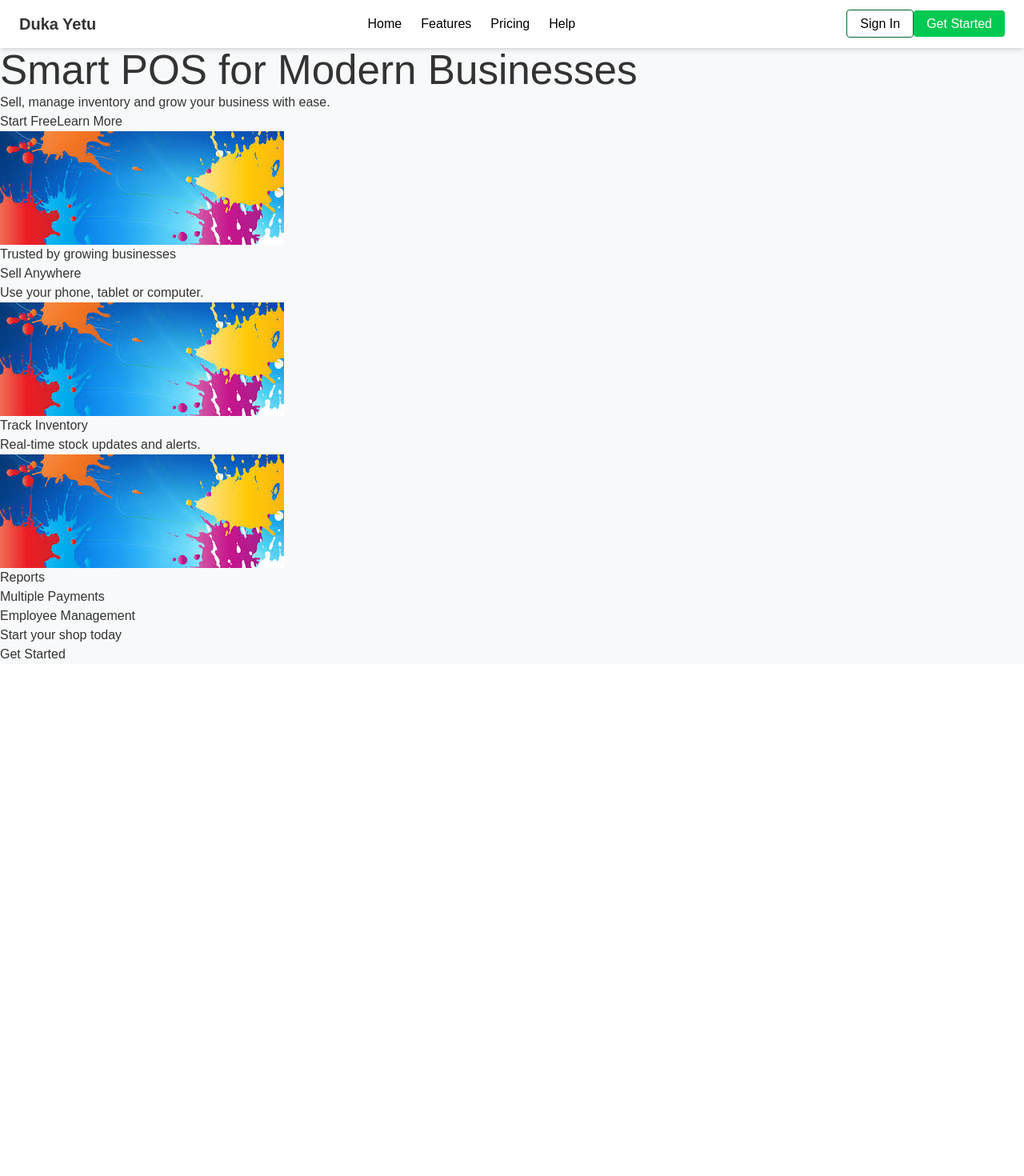
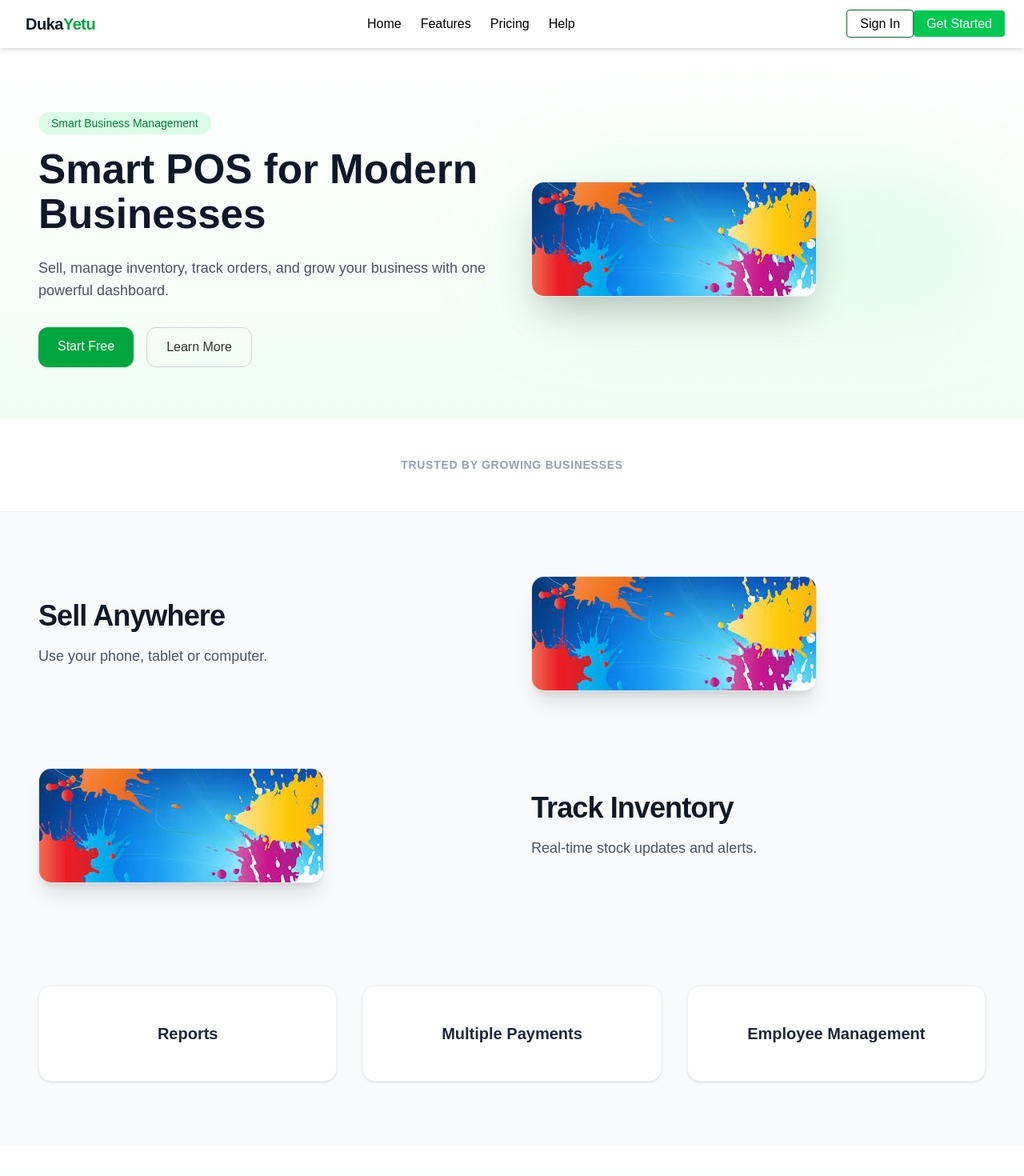
Before and after one commit to John-M23/Duka-Yetu, a React (Vite) app: page / in a window 1280 px wide. Shown: the top 1470 px of the page at 80% size. Before the commit the page ends 830 px from the top, so only its background shows below. Built offline with nearby package versions, Linux system fonts and the light colour scheme.

Commit message:
Changed The home Layout ,tried adding a logo picture

```diff
--- a/src/components/Header.jsx
+++ b/src/components/Header.jsx
@@ -1,4 +1,5 @@
 import { Link, useNavigate } from "react-router-dom";
+import logo from "../assets/logo.png";
 export default function Header(){
     const navigate = useNavigate();
 
@@ -14,8 +15,20 @@ export default function Header(){
         }
     };
     return(
-        <header className="bg-white shadow-md px-6 py-4 flex items-center justify-between" >
-       <div className="text-xl font-bold cursor-pointer">Duka Yetu</div>
+        <header className="bg-white shadow-md px-6 py-4 flex items-center justify-between sticky top-0 " >
+<Link to="/" className="flex items-center gap-3 pl-2 group focus:outline-none">
+  {/* The Logo Icon */}
+  {/* <img
+    src={logo}
+    alt="Duka Yetu Logo"
+    className="h-9 w-auto object-contain transition-transform duration-200 group-hover:scale-105"
+  /> */}
+
+  {/* The Brand Name Text */}
+  <span className="text-xl font-bold tracking-tight text-gray-900">
+    Duka<span className="text-green-600">Yetu</span>
+  </span>
+</Link>
         <nav className="flex gap-6 items-center ">
             <Link to="/" className="text-black hover:text-green-800  hover:underline">Home</Link>
             <a href="#features" onClick={handleFeaturesClick} className="text-black hover:text-green-800 hover:underline">Features</a>
--- a/src/pages/Home.jsx
+++ b/src/pages/Home.jsx
@@ -8,67 +8,149 @@ export default function Home() {
     <>
       <Header />
 
-      <main className="home">
+      <main>
 
         {/* HERO */}
-        <section className="hero">
-          <div className="hero-text">
-            <h1>Smart POS for Modern Businesses</h1>
-            <p>Sell, manage inventory and grow your business with ease.</p>
 
-            <div className="hero-buttons">
-              <Link to="/register" className="primary">
+<section className="pt-20 pb-16 bg-gradient-to-b from-white to-green-50">
+  <div className="max-w-7xl mx-auto px-6 lg:px-12 flex flex-col-reverse lg:flex-row items-center gap-12">
+
+    {/* LEFT SIDE */}
+    <div className="flex-1 text-center lg:text-left">
+
+      {/* Badge */}
+      <span className="inline-block px-4 py-1 mb-4 text-sm font-medium text-green-700 bg-green-100 rounded-full">
+        Smart Business Management
+      </span>
+
+      {/* Heading */}
+      <h1 className="text-4xl md:text-5xl lg:text-6xl font-bold leading-tight text-gray-900">
+        Smart POS for Modern Businesses
+      </h1>
+
+      {/* Description */}
+      <p className="mt-6 text-lg text-gray-600 max-w-xl">
+        Sell, manage inventory, track orders, and grow your business with one powerful dashboard.
+      </p>
+
+      {/* Buttons */}
+      <div className="flex flex-col sm:flex-row gap-4 mt-8 justify-center lg:justify-start">
+
+        <Link
+          to="/register"
+          className="px-6 py-3 text-white bg-green-600 rounded-xl shadow-sm hover:bg-green-700 transition duration-300"
+        >
           Start Free
         </Link>
-              <button className="secondary" onClick={() => document.getElementById('features')?.scrollIntoView({ behavior: 'smooth' })}>Learn More</button>
+
+        <button
+          onClick={() =>
+            document
+              .getElementById("features")
+              ?.scrollIntoView({ behavior: "smooth" })
+          }
+          className="px-6 py-3 border border-gray-300 rounded-xl hover:bg-gray-100 transition duration-300"
+        >
+          Learn More
+        </button>
+
       </div>
     </div>
 
-          <div className="hero-image">
-            <img src={heroImage} alt="POS preview" />
+    {/* RIGHT SIDE */}
+    <div className="flex-1 relative">
+
+      {/* Glow Effect */}
+      <div className="absolute inset-0 bg-green-300/20 blur-3xl rounded-full"></div>
+
+      {/* Dashboard Image */}
+      <img
+        src={heroImage}
+        alt="POS preview"
+        className="relative rounded-2xl shadow-2xl border border-gray-200"
+      />
+    </div>
+
   </div>
 </section>
 
+
+
  {/* TRUST */}
-        <section className="trust">
-          <p>Trusted by growing businesses</p>
+<section className="py-12 bg-white text-center border-b border-gray-100">
+  <p className="text-sm font-semibold tracking-wider text-gray-400 uppercase">
+    Trusted by growing businesses
+  </p>
 </section>
 
-        {/* FEATURES */}
-        <section id="features">
-        <section className="feature" >
-          <div className="text">
-            <h2>Sell Anywhere</h2>
-            <p>Use your phone, tablet or computer.</p>
+{/* FEATURES CONTAINER */}
+<section id="features" className="py-20 bg-gray-50 space-y-24">
+
+  {/* Feature 1: Sell Anywhere */}
+  <div className="max-w-7xl mx-auto px-6 lg:px-12 flex flex-col lg:flex-row items-center gap-12">
+    <div className="flex-1 text-center lg:text-left">
+      <h2 className="text-3xl md:text-4xl font-bold text-gray-900 tracking-tight">
+        Sell Anywhere
+      </h2>
+      <p className="mt-4 text-lg text-gray-600 max-w-md mx-auto lg:mx-0">
+        Use your phone, tablet or computer.
+      </p>
+    </div>
+    <div className="flex-1">
+      <img
+        src={heroImage}
+        alt="POS preview"
+        className="rounded-2xl shadow-xl border border-gray-200 bg-white"
+      />
+    </div>
   </div>
 
-          <div className="image">
-            <img src={heroImage} alt="POS preview" />
+  {/* Feature 2: Track Inventory (Reversed on Desktop) */}
+  <div className="max-w-7xl mx-auto px-6 lg:px-12 flex flex-col lg:flex-row-reverse items-center gap-12">
+    <div className="flex-1 text-center lg:text-left">
+      <h2 className="text-3xl md:text-4xl font-bold text-gray-900 tracking-tight">
+        Track Inventory
+      </h2>
+      <p className="mt-4 text-lg text-gray-600 max-w-md mx-auto lg:mx-0">
+        Real-time stock updates and alerts.
+      </p>
+    </div>
+    <div className="flex-1">
+      <img
+        src={heroImage}
+        alt="POS preview"
+        className="rounded-2xl shadow-xl border border-gray-200 bg-white"
+      />
+    </div>
+  </div>
+
+  {/* FEATURE GRID */}
+  <div className="max-w-7xl mx-auto px-6 lg:px-12 grid grid-cols-1 md:grid-cols-3 gap-8 pt-8">
+    <div className="p-8 bg-white rounded-2xl shadow-sm border border-gray-100 hover:shadow-md transition duration-300 font-semibold text-xl text-gray-800 text-center flex items-center justify-center min-h-[120px]">
+      Reports
+    </div>
+    <div className="p-8 bg-white rounded-2xl shadow-sm border border-gray-100 hover:shadow-md transition duration-300 font-semibold text-xl text-gray-800 text-center flex items-center justify-center min-h-[120px]">
+      Multiple Payments
+    </div>
+    <div className="p-8 bg-white rounded-2xl shadow-sm border border-gray-100 hover:shadow-md transition duration-300 font-semibold text-xl text-gray-800 text-center flex items-center justify-center min-h-[120px]">
+      Employee Management
+    </div>
   </div>
 </section>
 
-        <section className="feature reverse">
-          <div className="text">
-            <h2>Track Inventory</h2>
-            <p>Real-time stock updates and alerts.</p>
+{/* CALL TO ACTION (CTA) */}
+<section className="py-20 bg-gradient-to-t from-green-50 to-white text-center px-6">
+  <div className="max-w-4xl mx-auto">
+    <h2 className="text-3xl md:text-4xl lg:text-5xl font-bold text-gray-900 tracking-tight">
+      Start your shop today
+    </h2>
+    <button
+      onClick={() => navigate("/register")}
+      className="mt-8 inline-block px-8 py-4 bg-green-600 text-white font-medium text-lg rounded-xl shadow-md hover:bg-green-700 transition duration-300 cursor-pointer"
+    >
+      Get Started
+    </button>
   </div>
-
-          <div className="image">
-            <img src={heroImage} alt="POS preview" />
-          </div>
-        </section>
-
-        {/* FEATURE GRID */}
-        <section className="feature-grid">
-          <div className="card">Reports</div>
-          <div className="card">Multiple Payments</div>
-          <div className="card">Employee Management</div>
-        </section>
-        </section>
-        {/* CTA */}
-        <section className="cta">
-          <h2>Start your shop today</h2>
-          <button onClick={() => navigate("/register")}>Get Started</button>
 </section>
       </main>
     </>
```
Also changed, not shown: src/assets/logo.png (added). Lines whose indentation alone changed are shown as unchanged.
